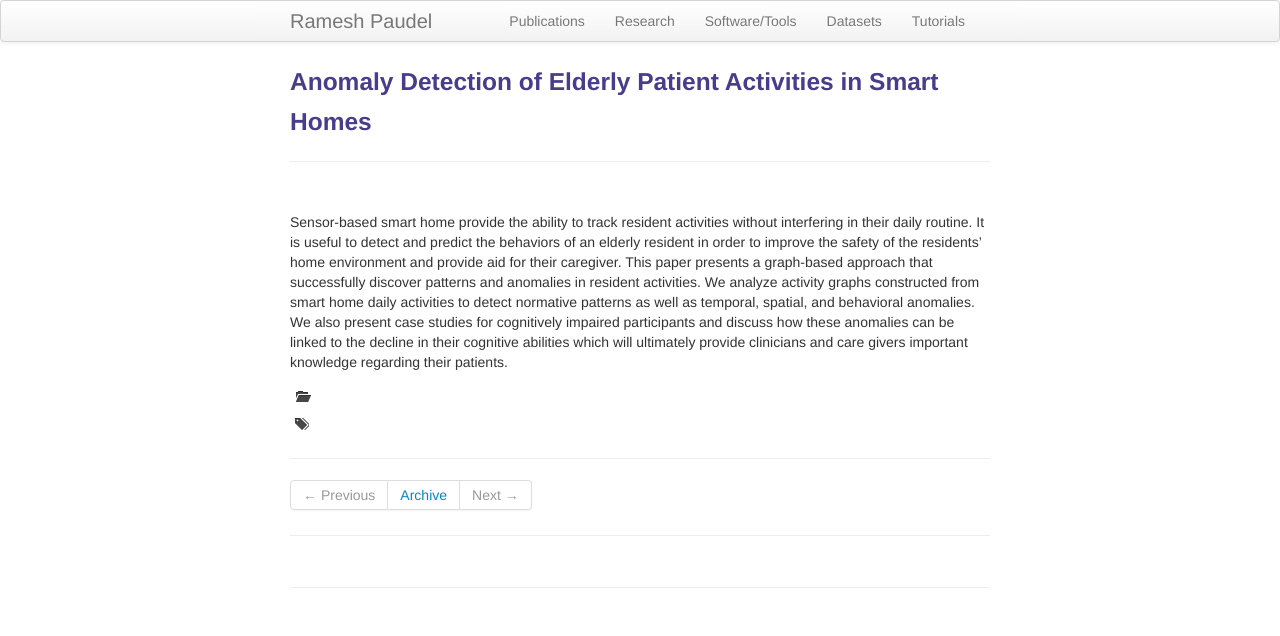
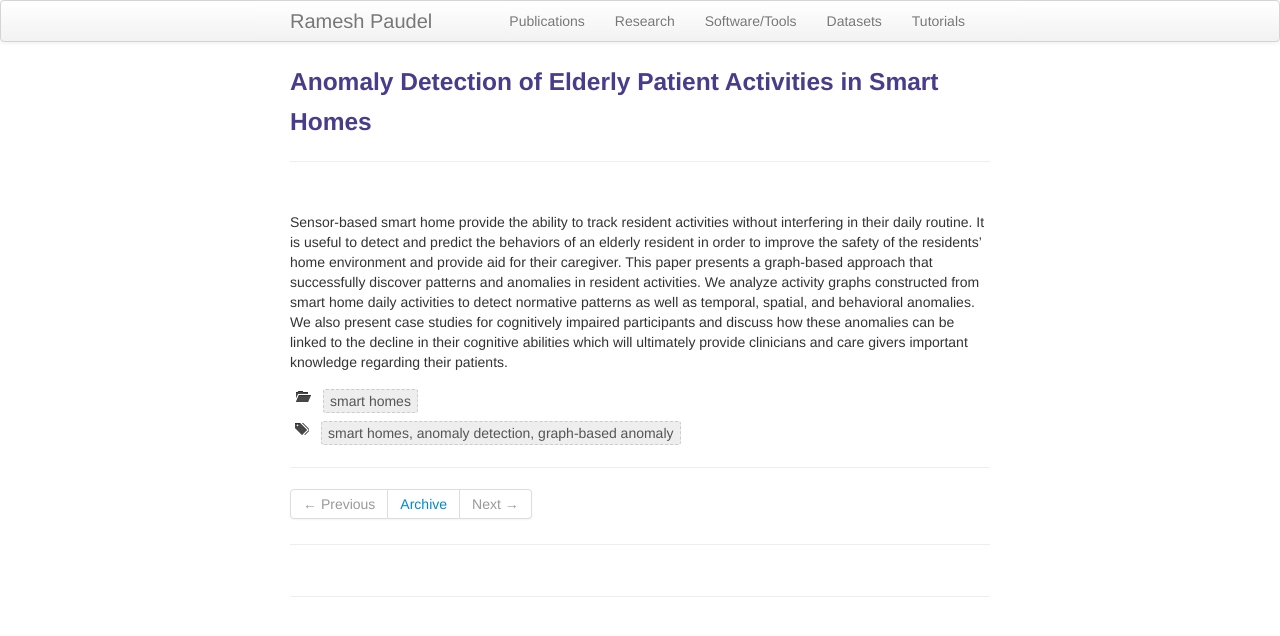
Before and after one commit to rpaudel42/rpaudel42.github.io, a Jekyll site: the page built from pages/smarthomes.md, in a window 1280 px wide. Shown: the top 636 px of the page. Built offline with Jekyll 4.4.1, drawn with Linux system fonts in a browser that asks for light colours.

Commit message:
Update smarthomes.md

```diff
--- a/pages/smarthomes.md
+++ b/pages/smarthomes.md
@@ -1,6 +1,8 @@
 ---
 layout: post
 title: Anomaly Detection of Elderly Patient Activities in Smart Homes
+tags: smart homes, anomaly detection, graph-based anomaly
+categories: smart homes
 description: Ramesh Paudel; Anomaly Detection of Elderly Patient Activities in Smart Homes
 ---
 
```
